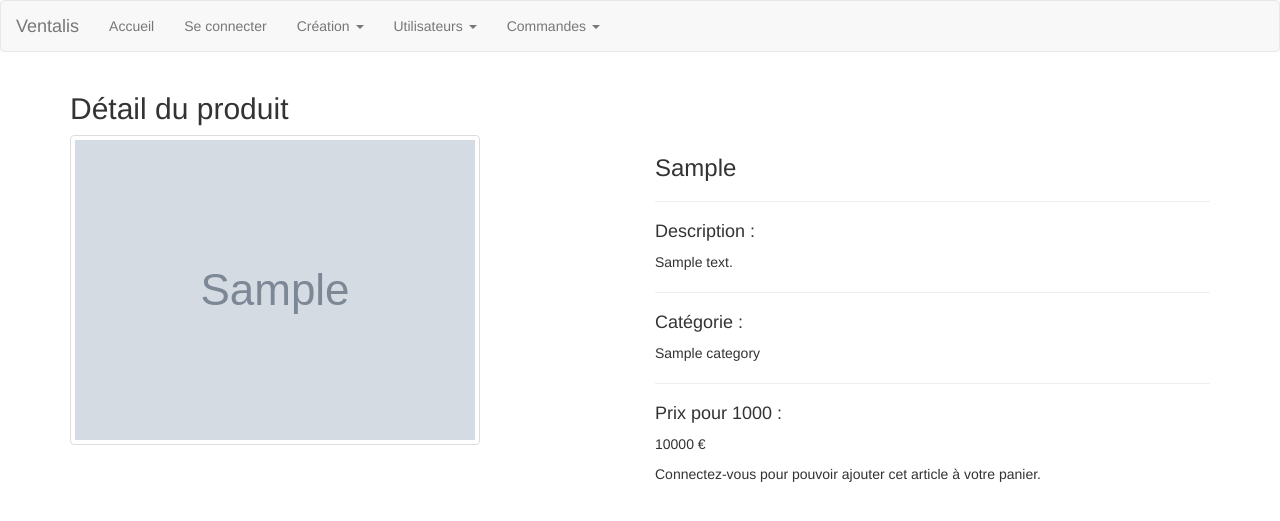
After one commit to Dayvin30/Dayvin30.github.io, a PHP site: page /DetailProduit.php?id=1 in a window 1280 px wide. The commit adds this page. Shown: the top 521 px of the page. Run offline with PHP 8.4, Linux system fonts and the light colour scheme; tables that the repository leaves empty or names only in its code hold one stand-in row (values such as "Sample post"); grey boxes marked "Sample" are stand-in pictures; some libraries are stand-ins or nearby versions.

Commit message:
Adding functionalities

```diff
--- /dev/null
+++ b/DetailProduit.php
@@ -0,0 +1,23 @@
+<?php
+session_start();
+require_once 'Model/connexionBDD.php';
+
+// Vérifier si l'ID du produit est passé dans l'URL
+if (isset($_GET['id'])) {
+    $produitId = $_GET['id'];
+
+    // Appeler la fonction pour trouver le produit par son ID
+    $produit = trouver_produit_par_id($produitId);
+    require_once 'Vues/vDetailProduit.php';
+    // Vérifier si le produit a été trouvé
+    if ($produit) {
+        // Inclure la vue pour afficher les détails
+
+    } else {
+        // Si le produit n'a pas été trouvé, afficher un message d'erreur
+        echo "Le produit demandé n'existe pas.";
+    }
+} else {
+// Si l'ID du produit n'est pas passé dans l'URL, afficher un message d'erreur
+    echo "Aucun produit spécifié.";
+}
--- a/Model/connexionBDD.php
+++ b/Model/connexionBDD.php
@@ -236,8 +236,51 @@ function contacter_conseiller($id_utilisateur, $objet, $message) {
 }
 
 
+function getProduits() {
+    // Se connecter à la base de données
+    $pdo = connect();
 
+    // Préparer la requête SQL
+    $requete = "SELECT id, libelle, prix FROM produits";
+    $stmt = $pdo->prepare($requete);
 
+    // Exécuter la requête
+    $stmt->execute();
+
+    // Récupérer les résultats de la requête
+    $produits = $stmt->fetchAll(PDO::FETCH_ASSOC);
+
+    // Fermer la connexion à la base de données
+    $pdo = null;
+
+    // Retourner les résultats
+    return $produits;
+}
+
+function trouver_produit_par_id($id) {
+    // Se connecter à la base de données
+    $pdo = connect();
+
+    // Préparer la requête SQL
+    $requete = "SELECT produits.*, categories.nom AS categorie FROM produits INNER JOIN categories ON produits.id_categorie = categories.id WHERE produits.id = :id";
+
+    $stmt = $pdo->prepare($requete);
+
+    // Binder les paramètres de la requête
+    $stmt->bindValue(':id', $id, PDO::PARAM_INT);
+
+    // Exécuter la requête
+    $stmt->execute();
+
+    // Récupérer le produit trouvé
+    $produit = $stmt->fetch(PDO::FETCH_ASSOC);
+
+    // Fermer la connexion à la base de données
+    $pdo = null;
+
+    // Retourner le produit trouvé
+    return $produit;
+}
 
 
 
--- a/Vues/navbar.php
+++ b/Vues/navbar.php
@@ -7,34 +7,36 @@
                 <span class="icon-bar"></span>
                 <span class="icon-bar"></span>
             </button>
-            <a class="navbar-brand" href="#">Ventalis</a>
+            <a class="navbar-brand" href="index.php">Ventalis</a>
         </div>
 
         <div class="collapse navbar-collapse" id="bs-example-navbar-collapse-1">
             <ul class="nav navbar-nav">
                 <li><a href="index.php">Accueil</a></li>
-                <li><a href="Connexion.php">Se connecter</a></li>
-                <li><a href="#">Creations</a></li>
-                <li><a href="#">Catalogue des prestations</a></li>
-                <li><a href="#">Contact</a></li>
+              <?php if(isset($_SESSION['email']) == null) { ?>  <li><a href="Connexion.php">Se connecter</a></li> <?php } ?>
                 <li class="dropdown">
-                    <button class="btn btn-secondary dropdown-toggle" type="button" id="dropdownMenuButton" data-toggle="dropdown" aria-haspopup="true" aria-expanded="false">
-                        Dropdown button
-                    </button>
-                    <div class="dropdown-menu" aria-labelledby="dropdownMenuButton">
-                        <a class="dropdown-item" href="#">Action</a>
-                        <a class="dropdown-item" href="#">Another action</a>
-                        <a class="dropdown-item" href="#">Something else here</a>
-                    </div>
+                    <a href="#" class="dropdown-toggle" data-toggle="dropdown" role="button" aria-haspopup="true" aria-expanded="false">Création <span class="caret"></span></a>
+                    <ul class="dropdown-menu">
+                        <li><a href="AjouterCategorie.php">Ajouter une catégorie</a></li>
+                        <li><a href="CreerConseiller.php">Créer un conseiller</a></li>
+                        <li><a href="CreerProduit.php">Créer un produit</a></li>
+                    </ul>
+                </li>
+                <li class="dropdown">
+                    <a href="#" class="dropdown-toggle" data-toggle="dropdown" role="button" aria-haspopup="true" aria-expanded="false">Utilisateurs <span class="caret"></span></a>
+                    <ul class="dropdown-menu">
+                        <li><a href="CreerCompte.php">Créer un compte</a></li>
+                        <li><a href="ListeUtilisateurParConseiller.php">Liste des utilisateurs</a></li>
+                    </ul>
+                </li>
+                <li class="dropdown">
+                    <a href="#" class="dropdown-toggle" data-toggle="dropdown" role="button" aria-haspopup="true" aria-expanded="false">Commandes <span class="caret"></span></a>
+                    <ul class="dropdown-menu">
+                        <li><a href="ListeCommandeParUtilisateur.php">Mes commandes</a></li>
+                        <li><a href="ContacterConseiller.php">Contacter mon conseiller</a></li>
+                    </ul>
                 </li>
             </ul>
         </div>
     </div>
 </nav>
-
-
-<style>
-    .navbar-nav>li>a {
-        background-color: rgba(248,248,248,0.25) !important;
-    }
-</style>
--- a/Vues/vConnexion.php
+++ b/Vues/vConnexion.php
@@ -23,6 +23,7 @@
                     <label for="motdepasse">Mot de passe :</label>
                     <input type="password" class="form-control" id="motdepasse" name="motdepasse" required>
                 </div>
+                <h6><a href="ResetPassword.php">Mot de passe oublié ?</a></h6>
                 <button type="submit" class="btn btn-default">Se connecter</button>
             </form>
         </div>
--- /dev/null
+++ b/Vues/vDetailProduit.php
@@ -0,0 +1,54 @@
+<!DOCTYPE html>
+<html>
+<head>
+    <title>Détail du produit - Ventalis</title>
+    <!-- Inclure les fichiers CSS et JavaScript de Bootstrap -->
+    <link rel="stylesheet" href="https://maxcdn.bootstrapcdn.com/bootstrap/3.3.7/css/bootstrap.min.css">
+    <script src="https://ajax.googleapis.com/ajax/libs/jquery/3.2.1/jquery.min.js"></script>
+    <script src="https://maxcdn.bootstrapcdn.com/bootstrap/3.3.7/js/bootstrap.min.js"></script>
+</head>
+<body>
+<!-- Inclure la navbar de Bootstrap -->
+<?php include 'Vues/navbar.php'; ?>
+
+<div class="container">
+    <h2>Détail du produit</h2>
+    <div class="row">
+        <div class="col-md-6">
+            <img src="<?php echo $produit['image']; ?>" alt="<?php echo $produit['libelle']; ?>" class="img-thumbnail">
+        </div>
+        <div class="col-md-6">
+            <h3><?php echo $produit['libelle']; ?></h3>
+
+            <hr>
+
+            <h4>Description :</h4>
+            <p><?php echo $produit['description']; ?></p>
+
+            <hr>
+
+            <h4>Catégorie :</h4>
+            <p><?php echo $produit['categorie']; ?></p>
+
+            <hr>
+
+            <h4>Prix pour 1000 :</h4>
+            <p><?php echo $produit['prix'] * 1000; ?> €</p>
+
+            <?php if (isset($_SESSION['email'])) : ?>
+                <form action="AjouterPanier.php" method="POST">
+                    <input type="hidden" name="id_produit" value="<?php echo $produit['id']; ?>">
+                    <div class="form-group">
+                        <label for="quantite">Quantité (minimum 1000) :</label>
+                        <input type="number" class="form-control" id="quantite" name="quantite" min="1000" required>
+                    </div>
+                    <button type="submit" class="btn btn-primary">Ajouter au panier</button>
+                </form>
+            <?php else: ?>
+                <p>Connectez-vous pour pouvoir ajouter cet article à votre panier.</p>
+            <?php endif; ?>
+        </div>
+    </div>
+</div>
+</body>
+</html>
```
Also changed, not shown: ListeProduit.php (added, +9 -0 lines), ResetPassword.php (added, +41 -0 lines), Vues/vListeProduit.php (added, +36 -0 lines), Vues/vResetPassword.php (added, +25 -0 lines), Assets/Images/clavier_mecanique.jpg (added).
